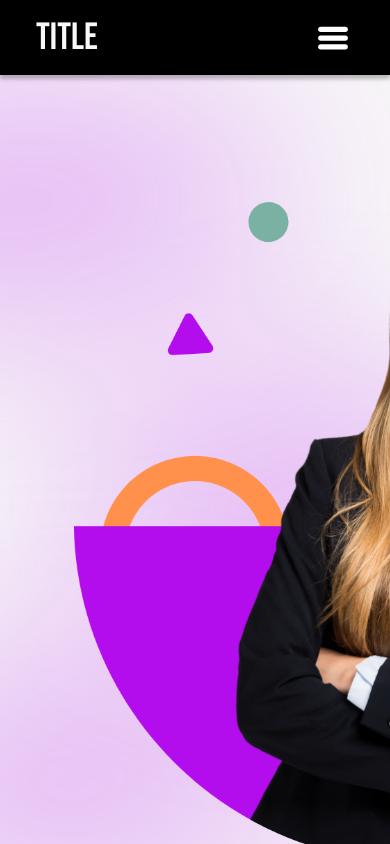
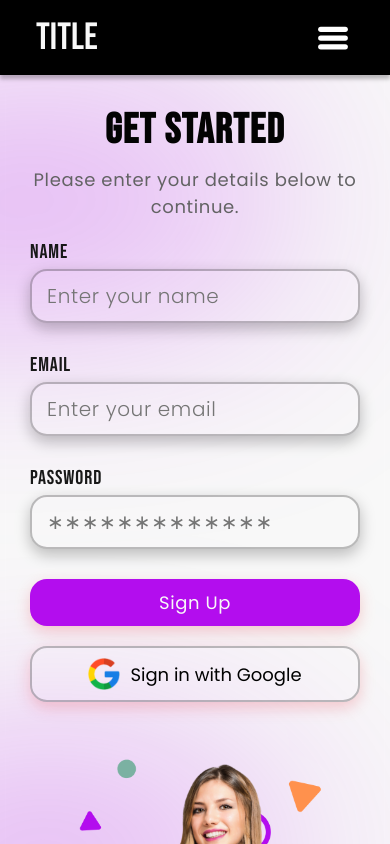
Before and after one commit to Siddhant654321/resume_builder, a React (Vite) app: page /signup in a window 390 px wide. Shown: the top 844 px of the page. Built offline with nearby package versions, Linux system fonts and the light colour scheme.

Commit message:
made the signup page completely responsive

```diff
--- a/src/Screens/Auth.css
+++ b/src/Screens/Auth.css
@@ -97,3 +97,96 @@
 .login_with_google_btn:active {
     opacity: 0.8;
 }
+
+
+@media (max-width: 1350px) and (min-width: 926px) {
+    .auth_container img {
+        max-width: 600px;
+    }
+}
+
+@media (max-width: 1238px) and (min-width: 926px) {
+    .auth_container img {
+        max-width: 512px;
+    }
+    .auth_container h2 {
+        font-size: 42px;
+    }
+    .auth_form input {
+        font-size: 18px;
+    }
+    .auth_form .input_field>h3 {
+        color: #181818;
+        font-family: var(--second-family);
+        font-size: 24px;
+    }
+}
+
+@media (max-width: 1130px) and (min-width: 926px) {
+    .auth_container p {
+        max-width: 350px;
+        font-size: 18px;
+        margin-bottom: 20px;
+    }
+}
+
+@media (max-width: 1025px) and (min-width: 926px) {
+    .auth_container {
+        padding: 30px 20px;
+    }
+}
+
+@media (max-width: 926px) {
+    .auth_container {
+        flex-direction: column-reverse;
+        gap: 40px;
+    }
+    .auth_ellipse_3 {
+        top: 30%;
+        right: 20%;
+    }
+    .auth_ellipse_1 {
+        bottom: 350px;
+        right: 20%;
+    }
+}
+
+@media (max-width: 782px) {
+    .auth_container p {
+        max-width: 100%;
+        font-size: 18px;
+        margin-bottom: 20px;
+    }
+    .auth_container img {
+        max-width: 100%;
+    }
+    .auth_ellipse_1 {
+        bottom: 10%;
+        right: 10%;
+    }
+}
+
+@media (max-width: 500px) {
+    .auth_container h2 {
+        font-size: 42px;
+    }
+    .auth_form input,
+    .login_with_google_btn,
+    .auth_container .auth_btn {
+        font-size: 18px;
+    }
+    .login_with_google_btn img {
+        height: 32px;
+    }
+    .auth_form .input_field>h3 {
+        color: #181818;
+        font-family: var(--second-family);
+        font-size: 20px;
+    }
+    .auth_container {
+        padding: 30px;
+    }
+    .auth_ellipse_3 {
+        display: none;
+    }
+}
--- a/src/Screens/SignUp.jsx
+++ b/src/Screens/SignUp.jsx
@@ -36,7 +36,7 @@ const SignUp = () => {
         <div>
           <h2>GET STARTED</h2>
           <p>Please enter your details below to continue.</p>
-          <form>
+          <form className='auth_form'>
             <div className="input_field_container">
             <InputField
               title="NAME"
```
